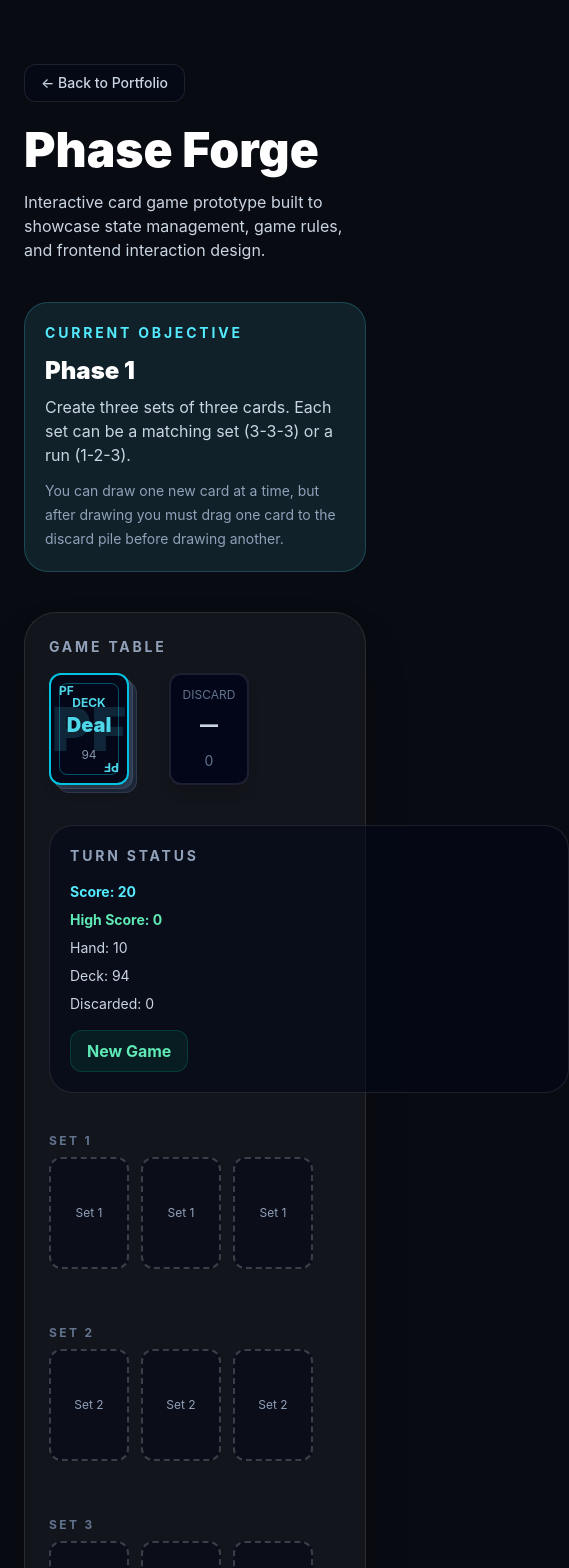
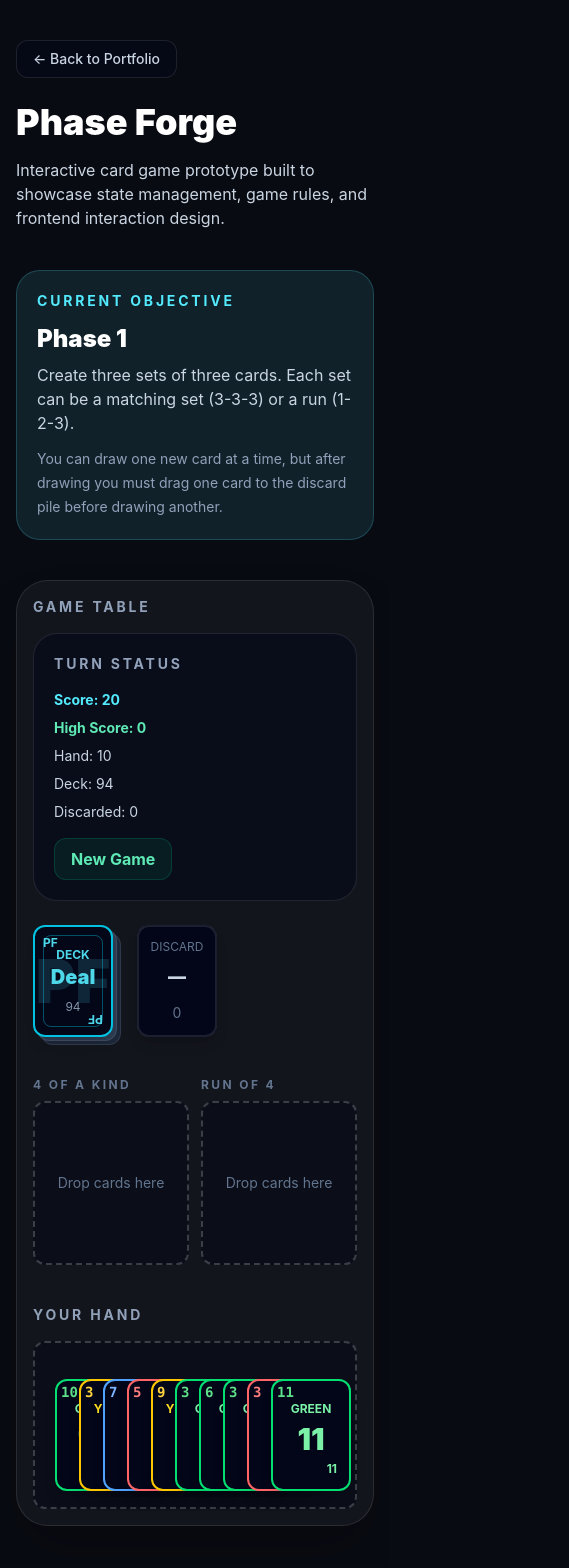
Before and after one commit to MarkNalbach/marknalbach-studio, a React (Vite) app: page /phase-forge in a window 390 px wide. Shown: the top 1568 px of the page, 569 px wide, since content can reach past the window. Built offline with nearby package versions, Linux system fonts and the light colour scheme.

Commit message:
Refactor Phase Forge mobile board layout and phase objectives

```diff
--- a/src/features/home/HomePage.tsx
+++ b/src/features/home/HomePage.tsx
@@ -123,6 +123,12 @@ function HomePage() {
   }
 
   useEffect(() => {
+    if (!window.location.hash) {
+      window.scrollTo(0, 0);
+    }
+  }, []);
+
+  useEffect(() => {
     if (consoleMode === "commands") {
       setInput("help");
       setTerminalHistory([
--- a/src/features/home/components/BuildCard.tsx
+++ b/src/features/home/components/BuildCard.tsx
@@ -14,7 +14,7 @@ function BuildCard({ build, isSelected, onClick }: BuildCardProps) {
     <button
       onClick={onClick}
       aria-pressed={isSelected}
-      className={`group flex h-full cursor-pointer flex-col rounded-[1.75rem] border border-l-[3px] p-5 text-left shadow-xl transition ${
+      className={`group flex cursor-pointer flex-col rounded-[1.75rem] border border-l-[3px] p-5 text-left shadow-xl transition lg:h-full ${
         isSelected
           ? "border-cyan-300 border-l-cyan-300 bg-cyan-300/15 shadow-cyan-950/30 ring-2 ring-cyan-300/30"
           : "border-white/10 border-l-white/10 bg-white/[.055] hover:-translate-y-1 hover:border-cyan-300/30 hover:border-l-cyan-300/60 hover:bg-white/[.08]"
--- a/src/features/phase-forge/PhaseForgePage.tsx
+++ b/src/features/phase-forge/PhaseForgePage.tsx
@@ -7,24 +7,37 @@ import {
     type DragEndEvent,
   } from "@dnd-kit/core";
   import { useEffect, useMemo, useState } from "react";
+  import { Link } from "react-router-dom";
   import DropZone from "./components/DropZone";
   import PhaseObjective from "./components/PhaseObjective";
   import PlayingCard from "./components/PlayingCard";
   import { createDeck, dealHand } from "./game/deck";
-import { isValidSet } from "./game/phaseRules";
   import type { GameCard, ValidationStatus } from "./game/types";
-import { Link } from "react-router-dom";
 
   const setSlotIds = [
-  "set1-slot1",
-  "set1-slot2",
-  "set1-slot3",
-  "set2-slot1",
-  "set2-slot2",
-  "set2-slot3",
-  "set3-slot1",
-  "set3-slot2",
-  "set3-slot3",
+    "kind-slot1",
+    "kind-slot2",
+    "kind-slot3",
+    "kind-slot4",
+    "run-slot1",
+    "run-slot2",
+    "run-slot3",
+    "run-slot4",
+  ];
+
+  const phaseGroups = [
+    {
+      id: "kind-zone",
+      name: "kind",
+      label: "4 of a Kind",
+      slotIds: ["kind-slot1", "kind-slot2", "kind-slot3", "kind-slot4"],
+    },
+    {
+      id: "run-zone",
+      name: "run",
+      label: "Run of 4",
+      slotIds: ["run-slot1", "run-slot2", "run-slot3", "run-slot4"],
+    },
   ];
 
   const CORNER_COLOR: Record<string, string> = {
@@ -39,6 +52,46 @@ const highScoreStorageKey = "phase-forge-high-score";
 
   function createEmptySetSlots() {
     return Object.fromEntries(setSlotIds.map((id) => [id, null])) as Record<string, GameCard | null>;
+  }
+
+  function isWild(card: GameCard) {
+    return card.value === "wild";
+  }
+
+  function isValidFourOfAKind(cards: GameCard[]) {
+    if (cards.length !== 4) return false;
+
+    const nonWildCards = cards.filter((card) => !isWild(card));
+    if (nonWildCards.length === 0) return false;
+
+    const targetValue = nonWildCards[0].value;
+
+    return nonWildCards.every((card) => card.value === targetValue);
+  }
+
+  function isValidRunOfFour(cards: GameCard[]) {
+    if (cards.length !== 4) return false;
+
+    const numericValues = cards
+      .filter((card) => !isWild(card))
+      .map((card) => Number(card.value))
+      .sort((a, b) => a - b);
+
+    if (new Set(numericValues).size !== numericValues.length) return false;
+
+    return Array.from({ length: 9 }, (_, index) => index + 1).some((start) => {
+      const runValues = [start, start + 1, start + 2, start + 3];
+
+      return numericValues.every((value) => runValues.includes(value));
+    });
+  }
+
+  function getCardsForSlots(slots: Record<string, GameCard | null>, slotIds: string[]) {
+    return slotIds.map((slotId) => slots[slotId]).filter(Boolean) as GameCard[];
+  }
+
+  function getNextOpenSlot(slots: Record<string, GameCard | null>, slotIds: string[]) {
+    return slotIds.find((slotId) => !slots[slotId]) ?? null;
   }
 
   function PhaseForgePage() {
@@ -58,34 +111,21 @@ function PhaseForgePage() {
       return savedScore ? Number(savedScore) : 0;
     });
     const [setSlots, setSetSlots] = useState<Record<string, GameCard | null>>(createEmptySetSlots());
-
-  // Tap-to-place: which card is currently "picked up"
     const [selectedId, setSelectedId] = useState<string | null>(null);
 
-  // Activation thresholds let tap (click) and drag coexist without conflict
     const sensors = useSensors(
       useSensor(PointerSensor, { activationConstraint: { distance: 8 } }),
       useSensor(TouchSensor, { activationConstraint: { delay: 120, tolerance: 8 } })
     );
 
-  const set1Cards = [setSlots["set1-slot1"], setSlots["set1-slot2"], setSlots["set1-slot3"]].filter(
-    Boolean
-  ) as GameCard[];
+    const kindCards = getCardsForSlots(setSlots, phaseGroups[0].slotIds);
+    const runCards = getCardsForSlots(setSlots, phaseGroups[1].slotIds);
 
-  const set2Cards = [setSlots["set2-slot1"], setSlots["set2-slot2"], setSlots["set2-slot3"]].filter(
-    Boolean
-  ) as GameCard[];
-
-  const set3Cards = [setSlots["set3-slot1"], setSlots["set3-slot2"], setSlots["set3-slot3"]].filter(
-    Boolean
-  ) as GameCard[];
-
-  const set1Complete = isValidSet(set1Cards);
-  const set2Complete = isValidSet(set2Cards);
-  const set3Complete = isValidSet(set3Cards);
+    const kindComplete = isValidFourOfAKind(kindCards);
+    const runComplete = isValidRunOfFour(runCards);
 
     useEffect(() => {
-    if (set1Complete && set2Complete && set3Complete && status !== "success") {
+      if (kindComplete && runComplete && status !== "success") {
         setStatus("success");
         setScore((current) => {
           const nextScore = current + 10;
@@ -93,43 +133,27 @@ function PhaseForgePage() {
           return nextScore;
         });
       }
-  }, [set1Complete, set2Complete, set3Complete, status]);
+    }, [kindComplete, runComplete, status]);
 
     function getSlotCompleteStatus(slotId: string) {
-    if (slotId.startsWith("set1")) {
-      return set1Complete;
-    }
-
-    if (slotId.startsWith("set2")) {
-      return set2Complete;
-    }
-
-    if (slotId.startsWith("set3")) {
-      return set3Complete;
-    }
+      if (slotId.startsWith("kind")) return kindComplete;
+      if (slotId.startsWith("run")) return runComplete;
 
       return false;
     }
 
     function updateHighScore(nextScore: number) {
-    if (nextScore <= highScore) {
-      return;
-    }
+      if (nextScore <= highScore) return;
 
       setHighScore(nextScore);
       window.localStorage.setItem(highScoreStorageKey, String(nextScore));
     }
 
     function drawCard() {
-    if (mustDiscard) {
-      return;
-    }
+      if (mustDiscard) return;
 
       const nextCard = drawPile[0];
-
-    if (!nextCard) {
-      return;
-    }
+      if (!nextCard) return;
 
       setHand((current) => [...current, nextCard]);
       setDrawPile((current) => current.slice(1));
@@ -153,18 +177,37 @@ function PhaseForgePage() {
       setSelectedId(null);
     }
 
-  // Find a card (in hand or in a set slot) and where it came from
     function resolveCard(cardId: string) {
       const cardFromHand = hand.find((card) => card.id === cardId);
       const sourceSlotId = setSlotIds.find((slotId) => setSlots[slotId]?.id === cardId) ?? null;
       const cardFromSlot = sourceSlotId ? setSlots[sourceSlotId] : null;
+
       return { card: cardFromHand || cardFromSlot, sourceSlotId };
     }
 
-  // Single source of truth for moving a card — used by BOTH drag and tap
     function applyMove(cardId: string, overId: string) {
       const { card, sourceSlotId } = resolveCard(cardId);
       if (!card) return;
+
+      const targetGroup = phaseGroups.find((group) => group.id === overId);
+
+      if (targetGroup) {
+        const targetSlotId = getNextOpenSlot(setSlots, targetGroup.slotIds);
+        if (!targetSlotId) return;
+
+        setSetSlots((current) => ({
+          ...current,
+          ...(sourceSlotId ? { [sourceSlotId]: null } : {}),
+          [targetSlotId]: card,
+        }));
+
+        if (!sourceSlotId) {
+          setHand((current) => current.filter((c) => c.id !== cardId));
+        }
+
+        setStatus("idle");
+        return;
+      }
 
       if (setSlotIds.includes(overId)) {
         const targetSlotCard = setSlots[overId];
@@ -175,15 +218,24 @@ function PhaseForgePage() {
           ...(sourceSlotId ? { [sourceSlotId]: null } : {}),
           [overId]: card,
         }));
-      if (!sourceSlotId) setHand((current) => current.filter((c) => c.id !== cardId));
+
+        if (!sourceSlotId) {
+          setHand((current) => current.filter((c) => c.id !== cardId));
+        }
+
         setStatus("idle");
         return;
       }
 
       if (overId === "discard") {
         if (!mustDiscard) return;
-      if (sourceSlotId) setSetSlots((current) => ({ ...current, [sourceSlotId]: null }));
-      else setHand((current) => current.filter((c) => c.id !== cardId));
+
+        if (sourceSlotId) {
+          setSetSlots((current) => ({ ...current, [sourceSlotId]: null }));
+        } else {
+          setHand((current) => current.filter((c) => c.id !== cardId));
+        }
+
         setDiscardPile((current) => [card, ...current]);
         setMustDiscard(false);
         setStatus("idle");
@@ -197,21 +249,21 @@ function PhaseForgePage() {
       }
     }
 
-  // DRAG path
     function handleDragEnd(event: DragEndEvent) {
       const { active, over } = event;
       if (!over) return;
+
       applyMove(String(active.id), String(over.id));
       setSelectedId(null);
     }
 
-  // TAP path
     function handleCardTap(cardId: string) {
       setSelectedId((current) => (current === cardId ? null : cardId));
     }
 
     function handleTargetTap(overId: string) {
       if (!selectedId) return;
+
       applyMove(selectedId, overId);
       setSelectedId(null);
     }
@@ -222,7 +274,7 @@ function PhaseForgePage() {
 
     return (
       <main className="min-h-screen bg-[#090b12] text-white">
-      <div className="mx-auto max-w-7xl px-6 py-16">
+        <div className="mx-auto max-w-7xl px-4 py-10 sm:px-6 sm:py-16">
           <Link
             to="/"
             className="inline-flex items-center gap-2 rounded-xl border border-white/10 bg-slate-950/50 px-4 py-2 text-sm font-medium text-slate-300 transition hover:border-cyan-400/40 hover:text-cyan-300"
@@ -230,7 +282,7 @@ function PhaseForgePage() {
             ← Back to Portfolio
           </Link>
 
-        <h1 className="mt-6 text-5xl font-black">Phase Forge</h1>
+          <h1 className="mt-6 text-4xl font-black sm:text-5xl">Phase Forge</h1>
 
           <p className="mt-4 max-w-2xl text-slate-300">
             Interactive card game prototype built to showcase state management, game rules, and
@@ -242,12 +294,41 @@ function PhaseForgePage() {
           </div>
 
           <DndContext sensors={sensors} onDragEnd={handleDragEnd}>
-          <section className="mt-10 rounded-[2rem] border border-white/10 bg-white/[.045] p-6 shadow-2xl">
+            <section className="mt-10 rounded-[2rem] border border-white/10 bg-white/[.045] p-4 shadow-2xl sm:p-6">
               <p className="mb-4 text-sm font-bold uppercase tracking-[.2em] text-slate-400">
                 Game Table
               </p>
 
-            <div className="flex flex-wrap items-end gap-10">
+              <div className="flex flex-wrap items-end gap-6 lg:gap-10">
+                <div className="order-first min-h-28 w-full rounded-[1.5rem] border border-white/10 bg-slate-950/55 p-5 lg:order-none lg:min-w-[520px] lg:w-auto">
+                  <p className="text-sm font-bold uppercase tracking-[.2em] text-slate-400">
+                    Turn Status
+                  </p>
+
+                  <div className="mt-4 grid gap-x-8 gap-y-2 text-sm text-slate-300 sm:grid-cols-4">
+                    <span className="font-bold text-cyan-300">Score: {score}</span>
+                    <span className="font-bold text-emerald-300">High Score: {highScore}</span>
+                    <span>Hand: {hand.length}</span>
+                    <span>Deck: {drawPile.length}</span>
+                    <span>Discarded: {discardPile.length}</span>
+                  </div>
+
+                  {mustDiscard && (
+                    <p className="mt-4 text-sm font-medium text-amber-300">
+                      Discard a card before drawing again.
+                    </p>
+                  )}
+
+                  <div className="mt-4">
+                    <button
+                      onClick={newGame}
+                      className="rounded-xl border border-emerald-500/20 bg-emerald-500/10 px-4 py-2 font-bold text-emerald-300 transition hover:bg-emerald-500/20"
+                    >
+                      New Game
+                    </button>
+                  </div>
+                </div>
+
                 <button
                   onClick={drawCard}
                   disabled={mustDiscard || drawPile.length === 0}
@@ -311,96 +392,69 @@ function PhaseForgePage() {
                   <div className="flex h-28 min-w-[220px] items-center justify-center rounded-xl border border-emerald-400/30 bg-emerald-500/10 px-6 text-center shadow-lg shadow-emerald-950/20">
                     <div>
                       <p className="text-xl font-black text-emerald-300">Congrats!</p>
-
                       <p className="text-sm font-semibold text-white">You did it!</p>
-
                       <p className="mt-1 text-xs text-emerald-200">+10 Points</p>
                     </div>
                   </div>
                 )}
+              </div>
 
-              <div className="min-h-28 min-w-[520px] rounded-[1.5rem] border border-white/10 bg-slate-950/55 p-5">
-                <p className="text-sm font-bold uppercase tracking-[.2em] text-slate-400">
-                  Turn Status
+              <div className="mt-10 grid grid-cols-2 gap-3 sm:gap-6">
+                {phaseGroups.map((group) => {
+                  const cards = getCardsForSlots(setSlots, group.slotIds);
+                  const isComplete = group.name === "kind" ? kindComplete : runComplete;
+                  const hasOpenSlot = group.slotIds.some((slotId) => !setSlots[slotId]);
+                  const valid = !!selectedId && hasOpenSlot;
+
+                  return (
+                    <div key={group.id} className="flex flex-col gap-2">
+                      <p className="text-xs font-bold uppercase tracking-[.2em] text-slate-500">
+                        {group.label} {isComplete && <span className="text-emerald-400">✓</span>}
                       </p>
 
-                <div className="mt-4 grid gap-x-8 gap-y-2 text-sm text-slate-300 sm:grid-cols-4">
-                  <span className="font-bold text-cyan-300">Score: {score}</span>
-                  <span className="font-bold text-emerald-300">High Score: {highScore}</span>
-                  <span>Hand: {hand.length}</span>
-                  <span>Deck: {drawPile.length}</span>
-                  <span>Discarded: {discardPile.length}</span>
-                </div>
-
-                {mustDiscard && (
-                  <p className="mt-4 text-sm font-medium text-amber-300">
-                    Discard a card before drawing again.
-                  </p>
-                )}
-
-                <div className="mt-4">
-                  <button
-                    onClick={newGame}
-                    className="rounded-xl border border-emerald-500/20 bg-emerald-500/10 px-4 py-2 font-bold text-emerald-300 transition hover:bg-emerald-500/20"
-                  >
-                    New Game
-                  </button>
-                </div>
-              </div>
-            </div>
-
-            <div className="mt-10 flex flex-wrap items-start gap-14">
-              {[
-                { name: "set1", label: "Set 1", complete: set1Complete },
-                { name: "set2", label: "Set 2", complete: set2Complete },
-                { name: "set3", label: "Set 3", complete: set3Complete },
-              ].map((setGroup) => (
-                <div key={setGroup.name} className="flex flex-shrink-0 flex-col gap-2">
-                  <p className="text-xs font-bold uppercase tracking-[.2em] text-slate-500">
-                    {setGroup.label}{" "}
-                    {setGroup.complete && <span className="text-emerald-400">✓</span>}
-                  </p>
-
-                  <div className="flex gap-3">
-                    {[1, 2, 3].map((slotNumber) => {
-                      const slotId = `${setGroup.name}-slot${slotNumber}`;
-                      const placed = setSlots[slotId];
-                      const valid = !!selectedId && !placed;
-
-                      return (
                       <div
-                          key={slotId}
-                          onClick={() => handleTargetTap(slotId)}
+                        onClick={() => handleTargetTap(group.id)}
                         className={`rounded-2xl transition ${
                           valid ? "cursor-pointer ring-2 ring-cyan-400/70 animate-pulse" : ""
                         }`}
                       >
-                          <DropZone
-                            id={slotId}
-                            label={setGroup.label}
-                            isComplete={getSlotCompleteStatus(slotId)}
-                          >
-                            {placed && (
+                        <DropZone id={group.id} label={group.label} variant="group" isComplete={isComplete}>
+                        <div className="flex min-h-36 w-full items-center overflow-visible px-2 py-4 sm:px-5">
+                            {cards.length === 0 ? (
+                              <p className="w-full text-center text-sm text-slate-500">
+                                Drop cards here
+                              </p>
+                            ) : (
+                              cards.map((card, index) => {
+                                const isSel = selectedId === card.id;
+
+                                return (
                                   <div
-                                onClick={(e) => {
-                                  e.stopPropagation();
-                                  handleCardTap(placed.id);
+                                    key={card.id}
+                                    style={{ zIndex: isSel ? 50 : index }}
+                                    onClick={(event) => {
+                                      event.stopPropagation();
+                                      handleCardTap(card.id);
                                     }}
+                                    className={`relative cursor-pointer transition-transform duration-150 ${
+                                      index === 0 ? "" : "-ml-10 sm:-ml-8"
+                                    } ${isSel ? "-translate-y-3" : ""}`}
                                   >
                                     <PlayingCard
-                                  card={placed}
-                                  isSelected={selectedId === placed.id}
+                                      card={card}
+                                      isSelected={isSel}
                                       onClick={() => {}}
                                     />
                                   </div>
+                                );
+                              })
                             )}
+                          </div>
                         </DropZone>
+                      </div>
                     </div>
                   );
                 })}
-                  </div>
-                </div>
-              ))}
               </div>
 
               <div className="mt-10">
@@ -415,19 +469,17 @@ function PhaseForgePage() {
                   }`}
                 >
                   <DropZone id="hand" label="Drop cards back to hand" variant="hand">
-                  {/* overlapping fan — consistent on desktop + mobile */}
                     <div className="flex items-end overflow-visible pl-1 pt-5">
                       {hand.map((card, index) => {
                         const isSel = selectedId === card.id;
-                      // ramps from heavy overlap on phones → no overlap (a gap) on desktop
-                      const spacing = index === 0 ? "" : "-ml-14 sm:-ml-12 md:-ml-8 lg:ml-3";
+                        const spacing = index === 0 ? "" : "-ml-14 sm:-ml-12 md:-ml-8 lg:-ml-3";
 
                         return (
                           <div
                             key={card.id}
                             style={{ zIndex: isSel ? 50 : index }}
-                          onClick={(e) => {
-                            e.stopPropagation();
+                            onClick={(event) => {
+                              event.stopPropagation();
                               handleCardTap(card.id);
                             }}
                             className={`group relative cursor-pointer transition-transform duration-150 hover:z-50 hover:-translate-y-4 ${spacing} ${
@@ -436,7 +488,6 @@ function PhaseForgePage() {
                           >
                             <PlayingCard card={card} isSelected={isSel} onClick={() => {}} />
 
-                          {/* corner index — readable while cards are fanned/overlapping */}
                             <span
                               className={`pointer-events-none absolute left-1.5 top-1.5 z-10 font-mono text-sm font-bold leading-none ${
                                 CORNER_COLOR[card.color] ?? "text-white"
--- a/src/features/phase-forge/components/DropZone.tsx
+++ b/src/features/phase-forge/components/DropZone.tsx
@@ -5,7 +5,7 @@ interface DropZoneProps {
   id: string;
   label: string;
   children?: ReactNode;
-  variant?: "slot" | "hand";
+  variant?: "slot" | "hand" | "group";
   isComplete?: boolean;
 }
 
@@ -23,7 +23,9 @@ function DropZone({
   const sizeClasses =
     variant === "hand"
       ? "min-h-32 w-full p-4"
-      : "flex h-28 w-20 items-center justify-center";
+      : variant === "group"
+        ? "min-h-36 w-full p-2 sm:p-4"
+        : "flex h-28 w-20 items-center justify-center";
 
   return (
     <div
```
Also changed, not shown: src/features/home/components/MobileBuildDetail.tsx (added, +94 -0 lines), src/features/home/sections/FeaturedBuildsSection.tsx (+23 -9 lines). Lines whose indentation alone changed are shown as unchanged.
